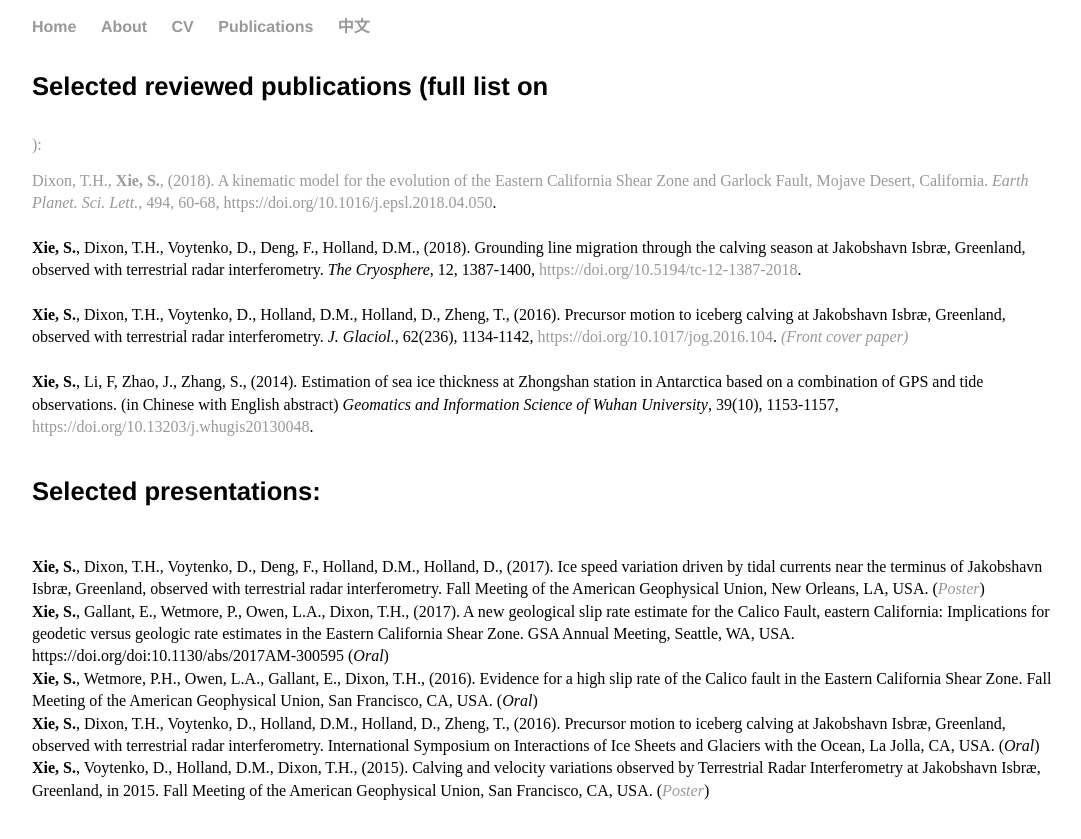
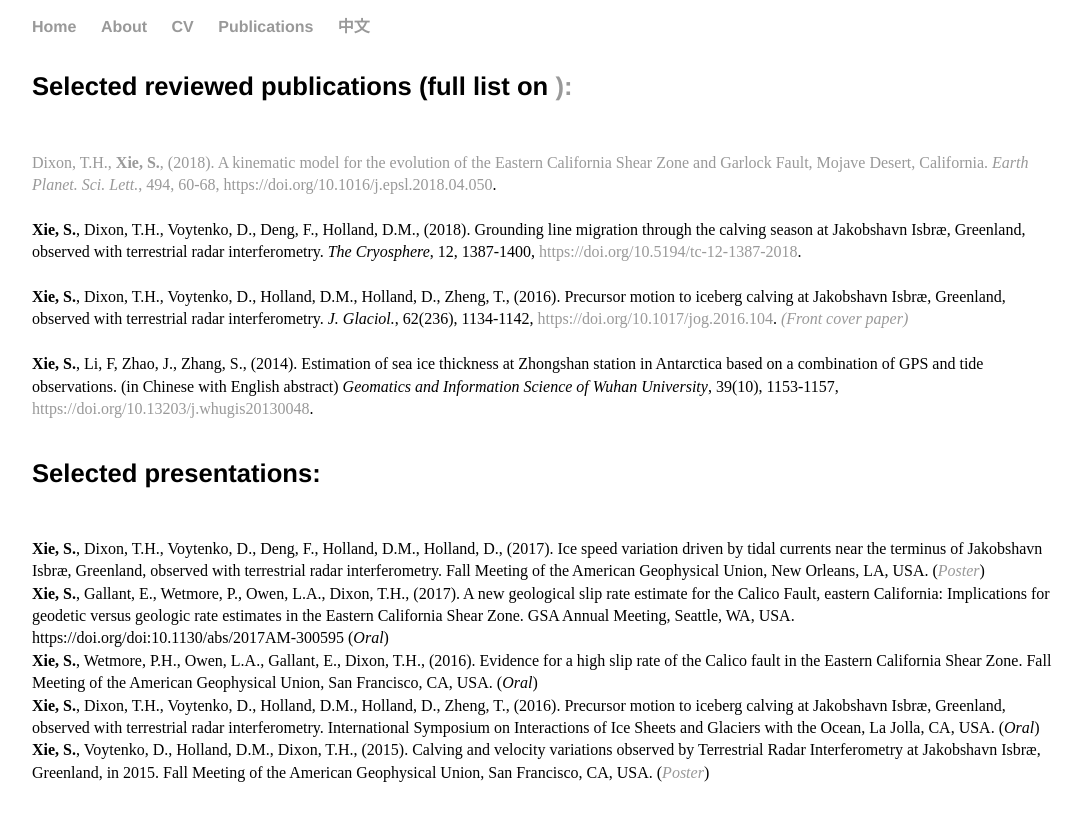
Before and after one commit to suruixie/suruixie.github.io, a Jekyll site: the page built from publications/index.html, in a window 1280 px wide. Shown: the top 839 px of the page, without its empty margins (96-1177 px from the left). Built offline with Jekyll 4.4.1, drawn with Linux system fonts in a browser that asks for light colours; a style sheet for code colours, icons or effects is not loaded.

Commit message:
Update index.html

```diff
--- a/publications/index.html
+++ b/publications/index.html
@@ -4,7 +4,7 @@
 ---
 <link rel="stylesheet" href="https://cdn.rawgit.com/jpswalsh/academicons/master/css/academicons.min.css">
 <div class="publications">
-	<h4>Selected reviewed publications (full list on <a href="https://scholar.google.com/citations?user=kF4StsMAAAAJ&hl=en&oi=ao"> <i class="ai ai-google-scholar ai-2x"></i> </h4> ):
+	<h4>Selected reviewed publications (full list on <a href="https://scholar.google.com/citations?user=kF4StsMAAAAJ&hl=en&oi=ao"> <i class="ai ai-google-scholar ai-1.5x"></i> ): </h4>
 	<p style="font-size:1.0em;">
 		Dixon, T.H., <strong>Xie, S.</strong>, (2018). A kinematic model for the evolution of the Eastern California Shear Zone and Garlock Fault, Mojave Desert, California. <em>Earth Planet. Sci. Lett.</em>, 494, 60-68, <a href="https://doi.org/10.1016/j.epsl.2018.04.050">https://doi.org/10.1016/j.epsl.2018.04.050</a>.  <br>
 		<br style="line-height:0.1em">
```
